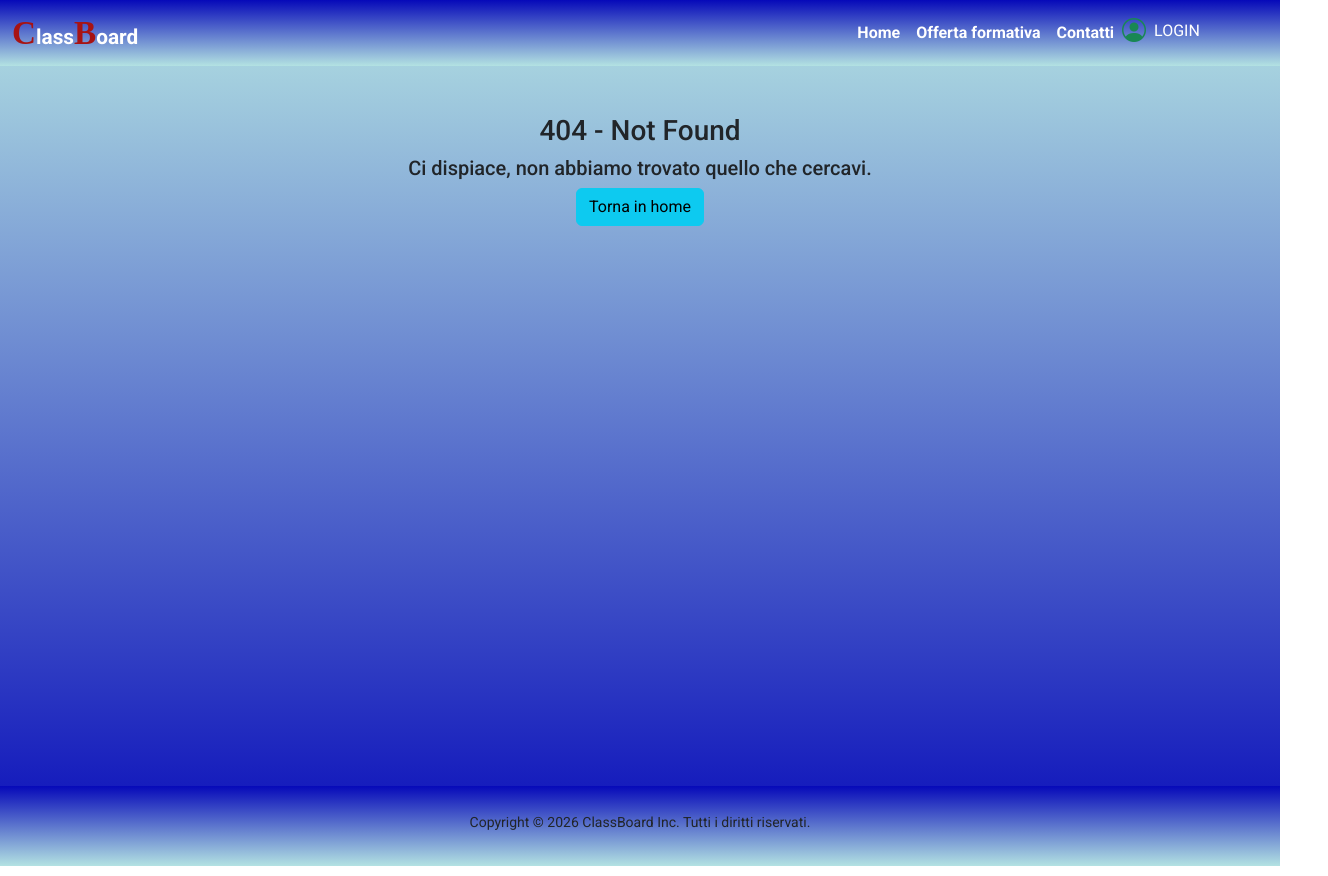
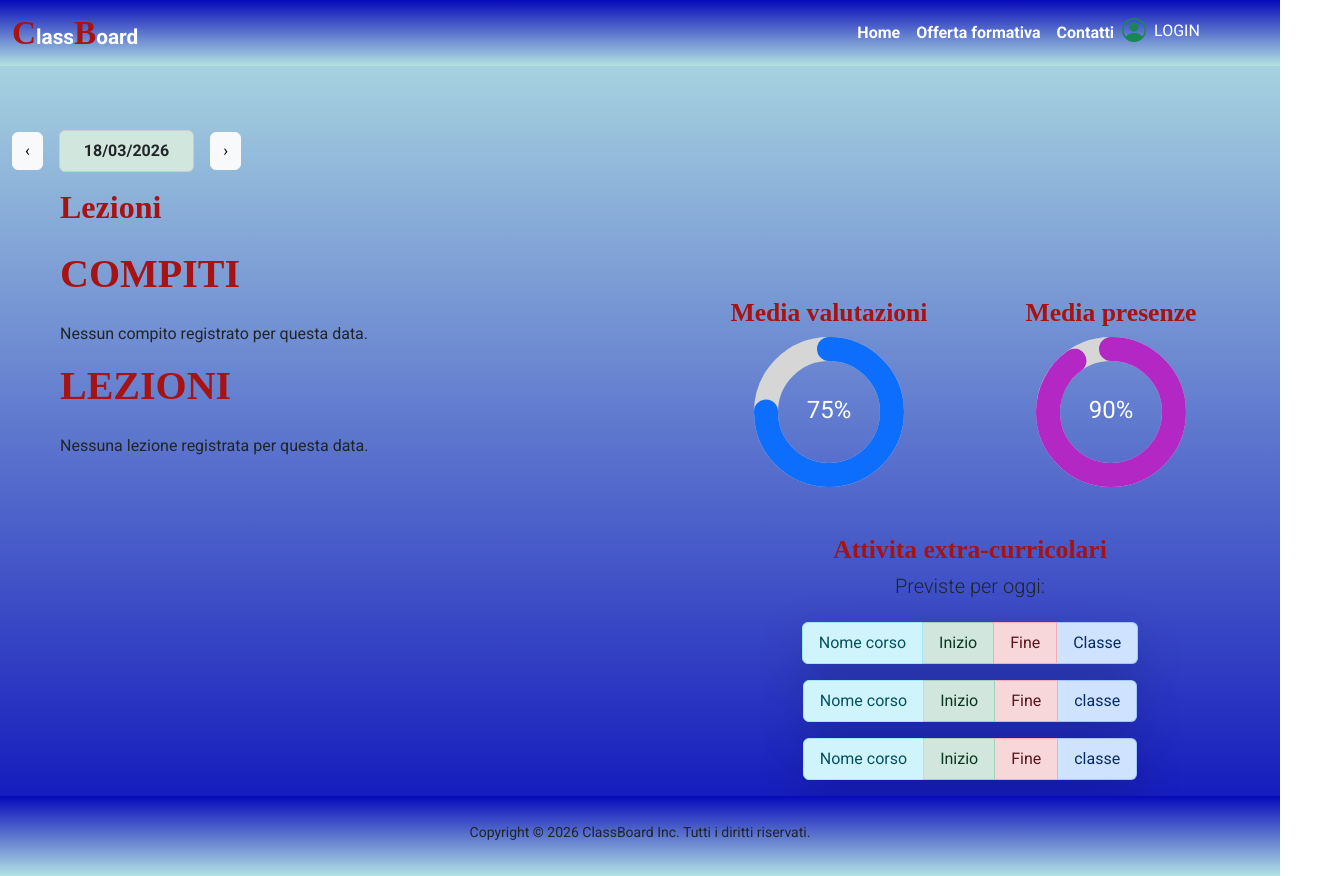
Before and after one commit to gentjanaH/registro-elettronico-frontend, a React (Vite) app: page /classe/1/1/studente/1 in a window 1280 px wide. Before the commit this address had no page. Shown: the whole page, 1328 px wide, since content can reach past the window. Built offline with nearby package versions, Linux system fonts and the light colour scheme; a web font is replaced by a local one.

Commit message:
popolate lezione, e compiti

```diff
--- a/src/App.jsx
+++ b/src/App.jsx
@@ -44,7 +44,7 @@ function App() {
                 <Route path="/materie" element={<Materie />} />
                 <Route path="/contatti" element={<Contatti />} />
                 {/* questa rotta andrà collegata al login */}
-                <Route path="/user/:id_studente" element={<HomePageStudentiGenitori />} />
+                <Route path="/classe/:idClasse/:nome/studente/:id_studente" element={<HomePageStudentiGenitori />} />
                 <Route path="/professore/:id_professore" element={<HomePageProfessore />}></Route>
                 <Route path="/classe/:idClasse/:nomeClasse" element={<HomePageClasse />}></Route>
                 <Route path="/assenze/:id_studente" element={<Assenze />} />
--- a/src/components/FormLogin.jsx
+++ b/src/components/FormLogin.jsx
@@ -24,20 +24,20 @@ const FormLogin = () => {
         e.preventDefault();
         dispatch(login(email, password));
     };
-
     useEffect(() => {
-
         if (token && user) {
 
+            if (user.ruolo.ruolo === "STUDENTE" && user.studente) {
+                navigate(
+                    `/classe/${user.studente.classe.idClasse}/${user.studente.classe.nome}/studente/${user.studente.idStudente}`
+                );
+            }
 
-
-            if (user.ruolo.ruolo === "STUDENTE") {
-                navigate(`/user/${user.idUser}`);
-            } else if (user.ruolo.ruolo === "PROFESSORE") {
-                navigate(`/professore/${user.idUser}`)
+            if (user.ruolo.ruolo === "PROFESSORE") {
+                navigate(`/professore/${user.idUser}`);
             }
         }
-    }, [token, user]);
+    }, [token, user, navigate]);
 
     return (
 
--- a/src/components/HomePageClasse.jsx
+++ b/src/components/HomePageClasse.jsx
@@ -60,8 +60,7 @@ const HomePageClasse = () => {
     // STATO LEZIONI
     const lezioni = useSelector(currentState => currentState.lezioni.lezioni)
 
-    // TODO: qui devo recuperare l'id della lezione selezionata
-    // ad esempio dalla lista lezioni del giorno
+
 
     // placeholder
 
--- a/src/components/HomePageStudentiGenitori.jsx
+++ b/src/components/HomePageStudentiGenitori.jsx
@@ -2,21 +2,45 @@ import { Card, Col, Row, ListGroup } from "react-bootstrap";
 import DashboardCircolari from "./DashboardCircolari";
 import DataCorrenteConCalendario from "./DataCorrenteConCalendario";
 import Compiti from "./Compiti";
+import { useEffect, useState } from "react";
+import { useDispatch, useSelector } from "react-redux";
+import Lezioni from "./Lezioni";
+import { getLezioniByClass } from "../redux/actions/lezioniAction";
+import { fetchCompitiByClass } from "../redux/actions/compitiActions";
 import { useParams } from "react-router-dom";
 
 
 const HomePageStudentiGenitori = () => {
 
+    // stato per la data
+    const [selectedDate, setSelectedDate] = useState(new Date());
 
+    // STATO LEZIONI
+    const lezioni = useSelector(currentState => currentState.lezioni.lezioni)
+
+    const token = useSelector(currentState => currentState.auth.token);
+    const dispatch = useDispatch();
+
+    const { idClasse, nomeClasse } = useParams();
+
+    useEffect(() => {
+        if (token) {
+            dispatch(getLezioniByClass(idClasse));
+            dispatch(fetchCompitiByClass(idClasse));
+        }
+
+
+
+    }, [idClasse, token, nomeClasse, dispatch]);
 
 
     return (
         <Row className="text-center mt-5">
 
-            <DataCorrenteConCalendario />
+            <DataCorrenteConCalendario selectedDate={selectedDate} onChangeDate={setSelectedDate} />
             <Col xs={12} className="d-flex align-items-start ms-5">
                 <h3 className="lettera-logo mb-4 fw-bold fs-2 me-3">
-                    Presente
+                    Lezioni
                 </h3>
 
             </Col>
@@ -24,7 +48,8 @@ const HomePageStudentiGenitori = () => {
 
 
             <Col xs={12} md={6} className="d-flex flex-column align-items-center align-items-md-start ms-0 ms-md-5 ">
-                <Compiti />
+                <Compiti selectedDate={selectedDate} onChangeDate={setSelectedDate} />
+                <Lezioni selectedDate={selectedDate} onChangeDate={setSelectedDate} />
             </Col>
             <Col>
                 <Row className="mt-5  me-md-3">
--- a/src/redux/reducers/authReducer.js
+++ b/src/redux/reducers/authReducer.js
@@ -26,6 +26,7 @@ const authReducer = (currentState = initialState, action) => {
                 loading: false,
                 token: action.payload.accessToken,
                 user: action.payload.user,
+                studente: action.payload.studente,
 
             };
 
```
